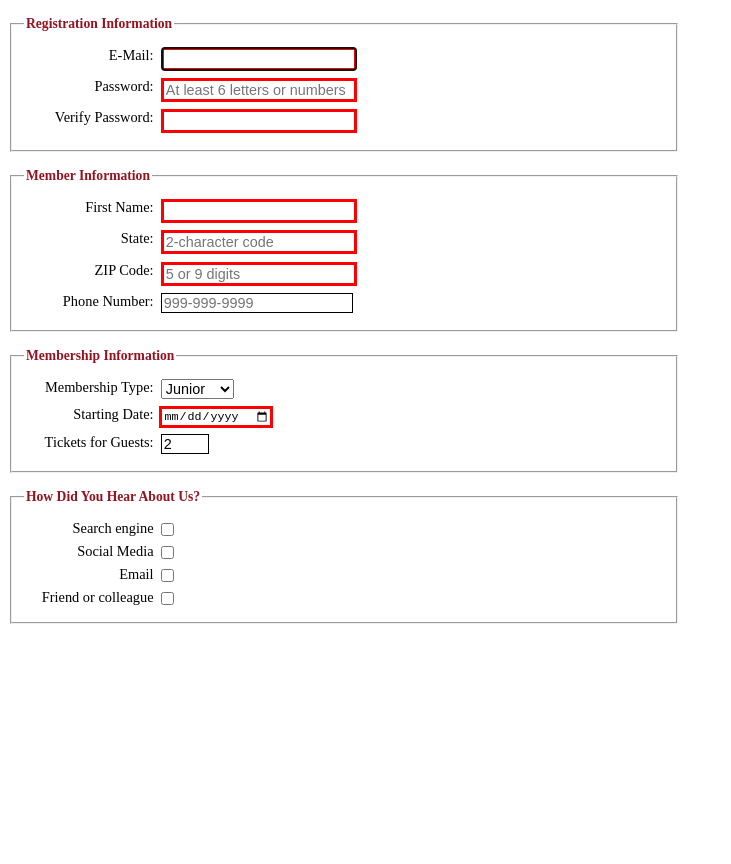
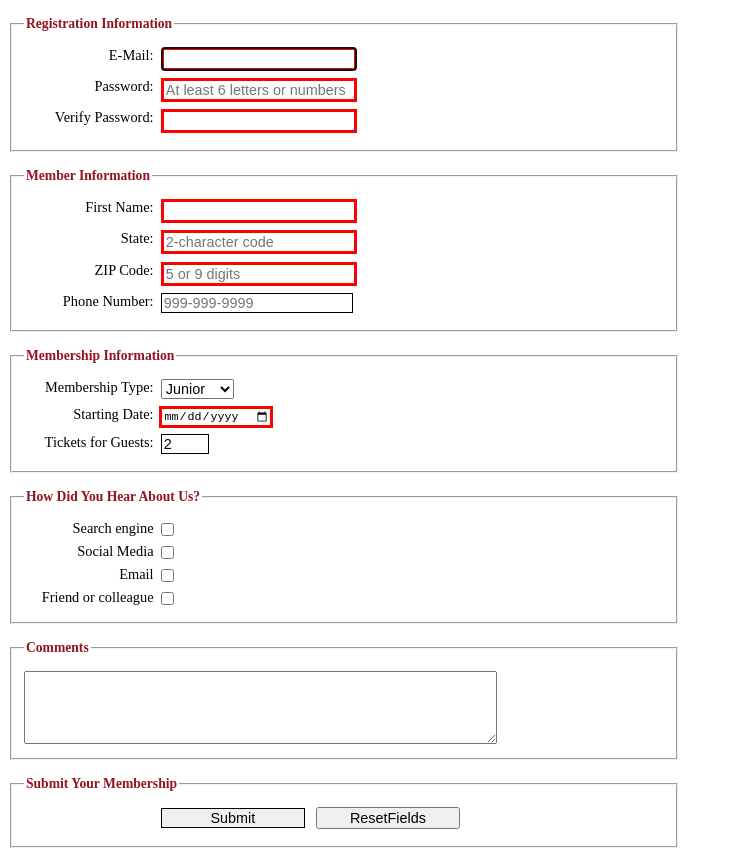
Before and after one commit to kitzunezero/kitzunezero.github.io, a plain HTML site: page form.html in a window 1280 px wide. Shown: the whole page, without its empty margins (0-731 px from the left). Before the commit the page ends 800 px from the top, so only its background shows below. Drawn offline with Linux system fonts and the light colour scheme.

Commit message:
comments test

```diff
--- a/form.html
+++ b/form.html
@@ -69,6 +69,19 @@
         <input type="checkbox" name="FriendOrColleague" id="hearab4" value="friendorcolleague">
         <label for="friendorcolleague">Friend or colleague</label><br>
     </fieldset>
+    <fieldset>
+        <legend>Comments</legend>
+        <textarea id="comments"
+            name="comments" rows="4" cols="50"
+            placeholder="If you have any comments, please enter them here.">
+        </textarea> <br>
+    </fieldset>
+    <fieldset id="buttons">
+        <legend>Submit Your Membership</legend>
+        <label>&nbsp;</label>
+        <input type="submit" id="submit" value="Submit">
+        <input type="reset" id="reset" value="ResetFields"> <br>
+    </fieldset>
 </form>
 </body>
 </html>
```
